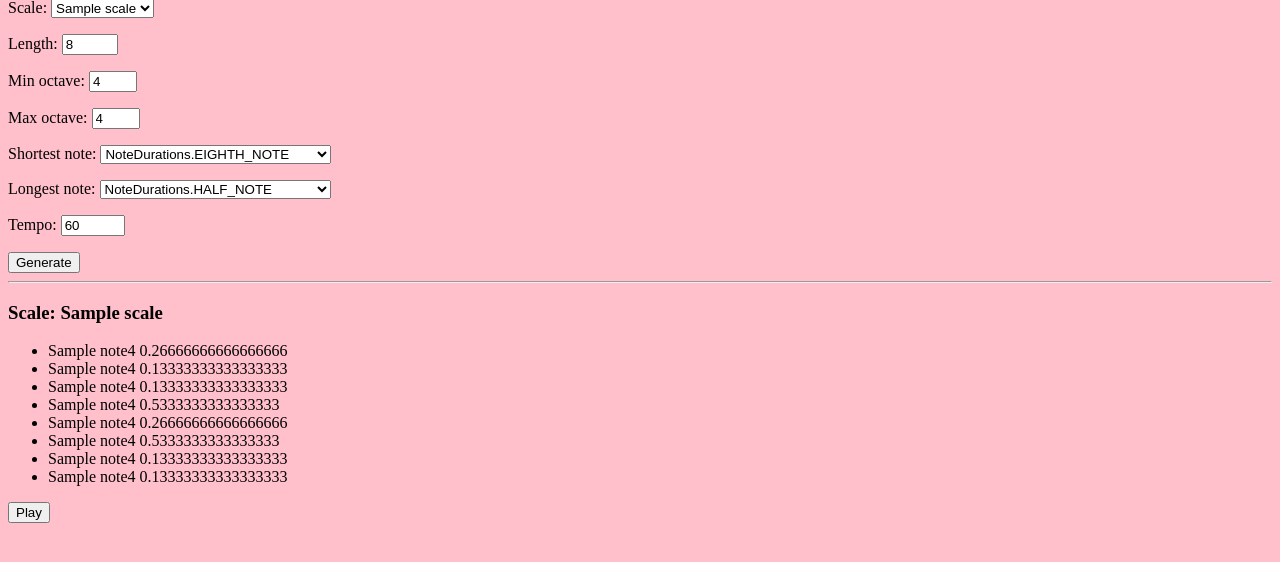
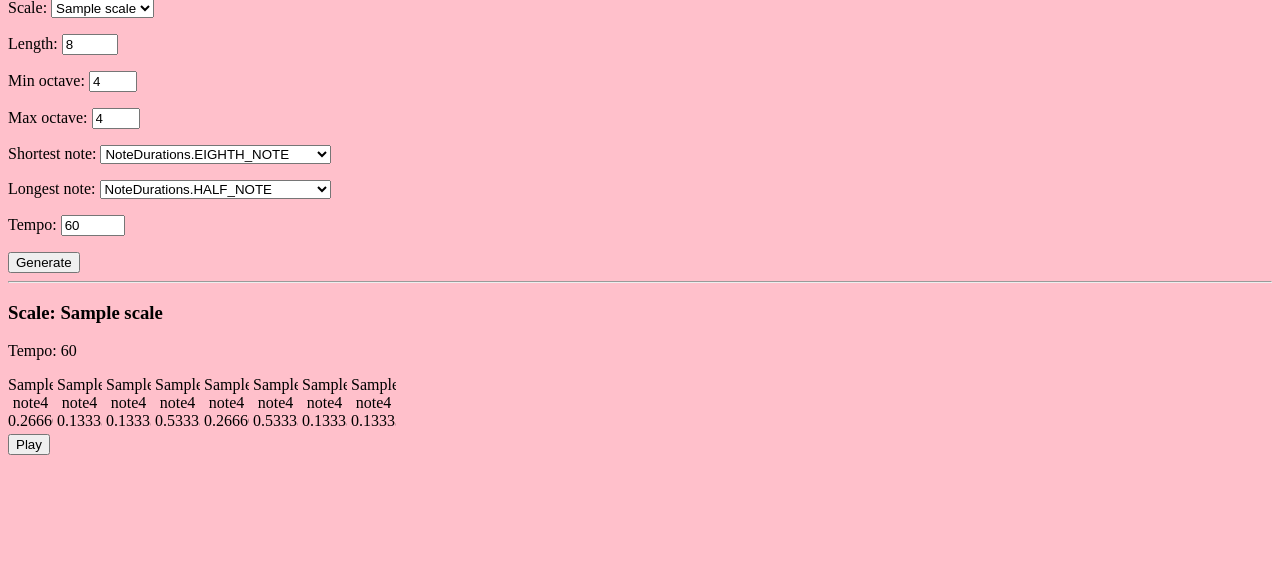
Before and after one commit to rafaljusiak/music-generator, a Django app: page / in a window 1280 px wide. Shown: the part 81-643 px from the top of the page. Run offline with Django 3.2, Linux system fonts and the light colour scheme; tables that the repository leaves empty hold one stand-in row (values such as "Sample post"); some libraries are stand-ins or nearby versions.

Commit message:
'design'

```diff
--- a/music_generator/static/css/main.css
+++ b/music_generator/static/css/main.css
@@ -1,3 +1,18 @@
 body {
     background-color: pink;
 }
+
+div.notes-container {
+    width: 100%;
+}
+
+div.note {
+    width: 45px;
+    display: inline-block;
+    text-align: center;
+    overflow: hidden;
+}
+
+div.note-played {
+    color: white;
+}
--- a/music_generator/templates/songs/song.html
+++ b/music_generator/templates/songs/song.html
@@ -9,11 +9,15 @@
     <hr/>
 
     <h3>Scale: {{ scale.name }}</h3>
-    <ul>
+    <p>Tempo: {{ tempo }}</p>
+    <div class="notes-container">
     {% for note in track_synth %}
-        <li>{{ note.note }} {{ note.duration }}</li>
+        <div class="note">
+            {{ note.note }}
+            {{ note.duration }}
+        </div>
     {% endfor %}
-    </ul>
+    </div>
 
     <button onclick="play();">Play</button>
 {% endblock %}
```
